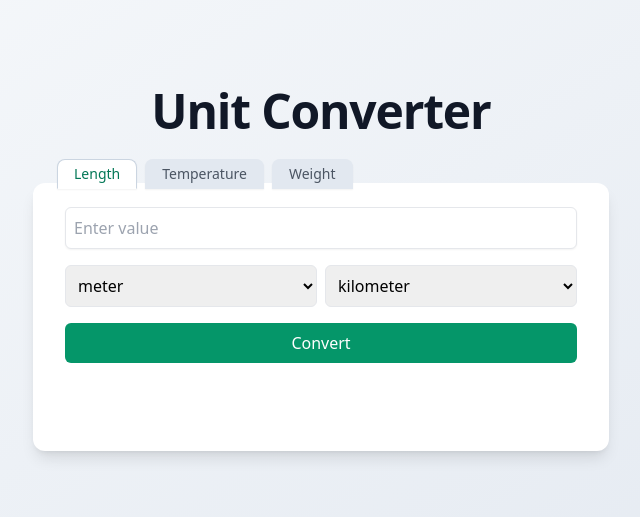
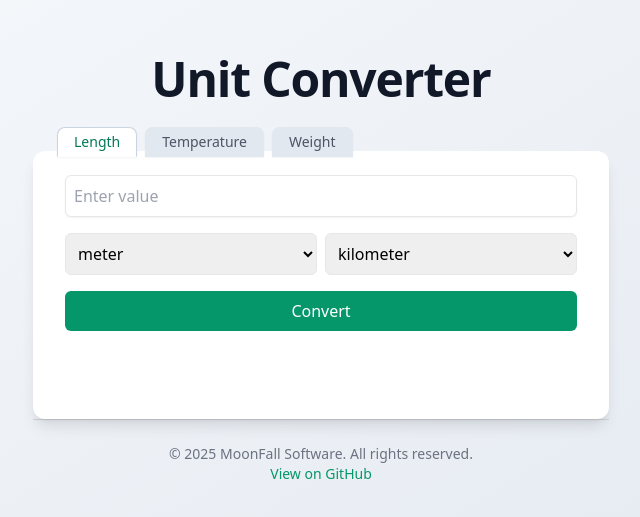
Before and after one commit to AndrewHulme88/unit-converter, a React (Vite) app: page / in a window 1280 px wide. Shown: the part 131-648 px from the top of the page, without its empty margins (319-959 px from the left). Built offline with nearby package versions, Linux system fonts and the light colour scheme.

Commit message:
Created Footer

```diff
--- a/src/App.jsx
+++ b/src/App.jsx
@@ -1,4 +1,5 @@
 import ConverterTabs from './components/ConverterTabs';
+import Footer from './components/Footer';
 
 function App() {
   return (
@@ -7,6 +8,7 @@ function App() {
       <div className="relative w-full max-w-xl">
         <ConverterTabs />
       </div>
+      <Footer />
     </div>
   );
 }
--- /dev/null
+++ b/src/components/Footer.jsx
@@ -0,0 +1,18 @@
+function Footer() {
+  return (
+    <footer className="text-sm text-gray-500 text-center pt-6 border-t border-gray-300 w-full max-w-xl mx-auto">
+      © {new Date().getFullYear()} MoonFall Software. All rights reserved.
+      <br />
+      <a
+        href="https://github.com/YOUR_USERNAME/unit-converter"
+        target="_blank"
+        rel="noopener noreferrer"
+        className="text-emerald-600 hover:underline"
+      >
+        View on GitHub
+      </a>
+    </footer>
+  );
+}
+
+export default Footer;
```
